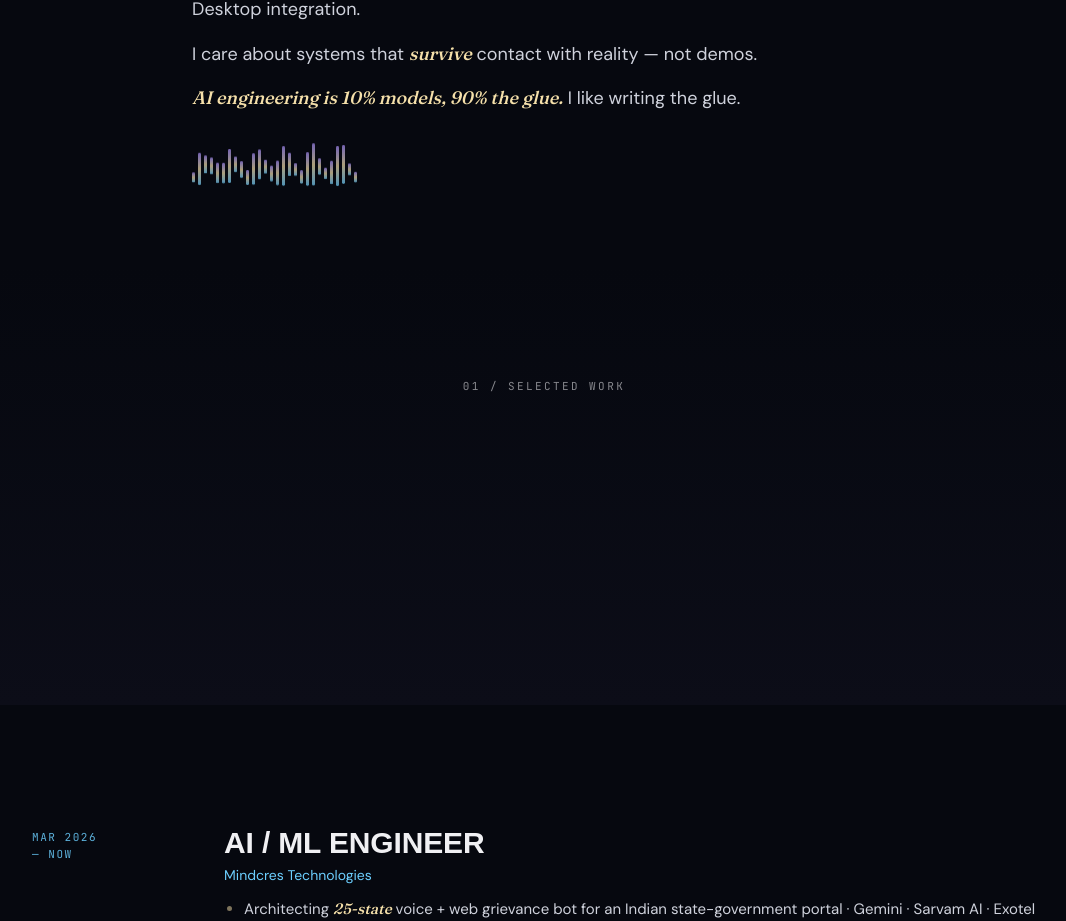
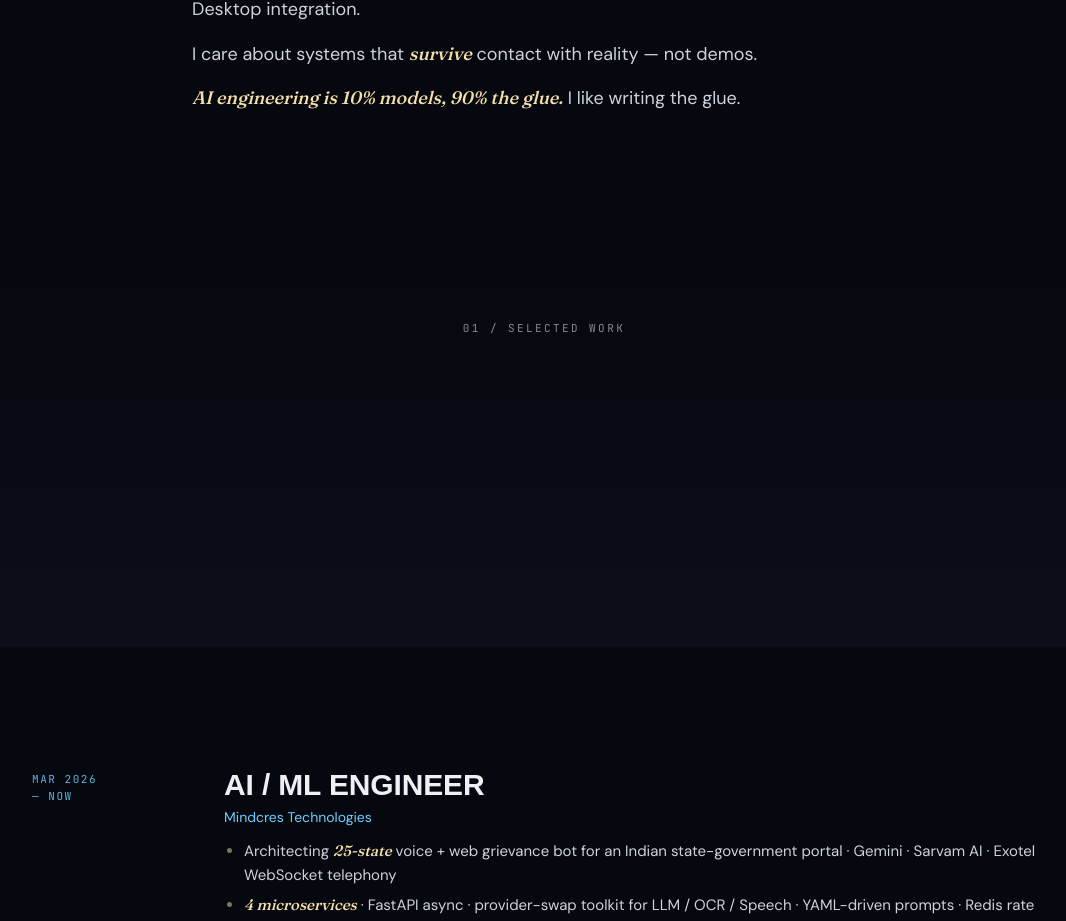
Before and after one commit to uday21308/Uday-Portfolio, a Next.js app: page / in a window 1280 px wide. Shown: the part 1135-2056 px from the top of the page, without its empty margins (96-1162 px from the left). Built offline with nearby package versions, Linux system fonts and the light colour scheme; a web font is replaced by a local one.

Commit message:
fix(about): drop the Waveform accent (didn't read well visually)

```diff
--- a/components/sections/About.tsx
+++ b/components/sections/About.tsx
@@ -2,7 +2,6 @@ import Image from "next/image";
 import { site } from "@/content/site";
 import { withItalicAccents } from "@/components/ui/ItalicAccent";
 import { Reveal } from "@/components/ui/Reveal";
-import { Waveform } from "@/components/ui/Waveform";
 
 const paragraphs = [
   "AI / ML Engineer at *Mindcres*, architecting a multilingual voice grievance bot for a state-government portal — 25-state conversation flow, 4 FastAPI microservices, 2,300+ Pytest cases at 90%+ coverage.",
@@ -33,7 +32,6 @@ export function About() {
               {withItalicAccents(p)}
             </p>
           ))}
-          <Waveform className="max-w-[620px]" />
         </div>
       </Reveal>
     </section>
--- a/components/ui/Waveform.tsx
+++ /dev/null
@@ -1,33 +0,0 @@
-"use client";
-
-const BARS = 28;
-const SEED = Array.from({ length: BARS }, (_, i) => 0.35 + Math.abs(Math.sin(i * 0.7)) * 0.55);
-
-export function Waveform({ className = "" }: { className?: string }) {
-  return (
-    <div
-      aria-hidden
-      className={`relative flex items-end justify-start gap-[3px] h-12 mt-6 opacity-70 ${className}`}
-    >
-      {SEED.map((h, i) => (
-        <span
-          key={i}
-          className="block w-[3px] rounded-full bg-gradient-to-t from-[var(--color-accent-cyan)] via-[var(--color-accent)] to-[var(--color-accent-violet)]"
-          style={{
-            height: `${Math.max(8, h * 100)}%`,
-            animation: `wave ${1.2 + (i % 5) * 0.18}s ease-in-out ${i * 0.04}s infinite alternate`,
-          }}
-        />
-      ))}
-      <style>{`
-        @keyframes wave {
-          0% { transform: scaleY(0.35); }
-          100% { transform: scaleY(1); }
-        }
-        @media (prefers-reduced-motion: reduce) {
-          [aria-hidden] span { animation: none !important; }
-        }
-      `}</style>
-    </div>
-  );
-}
```
